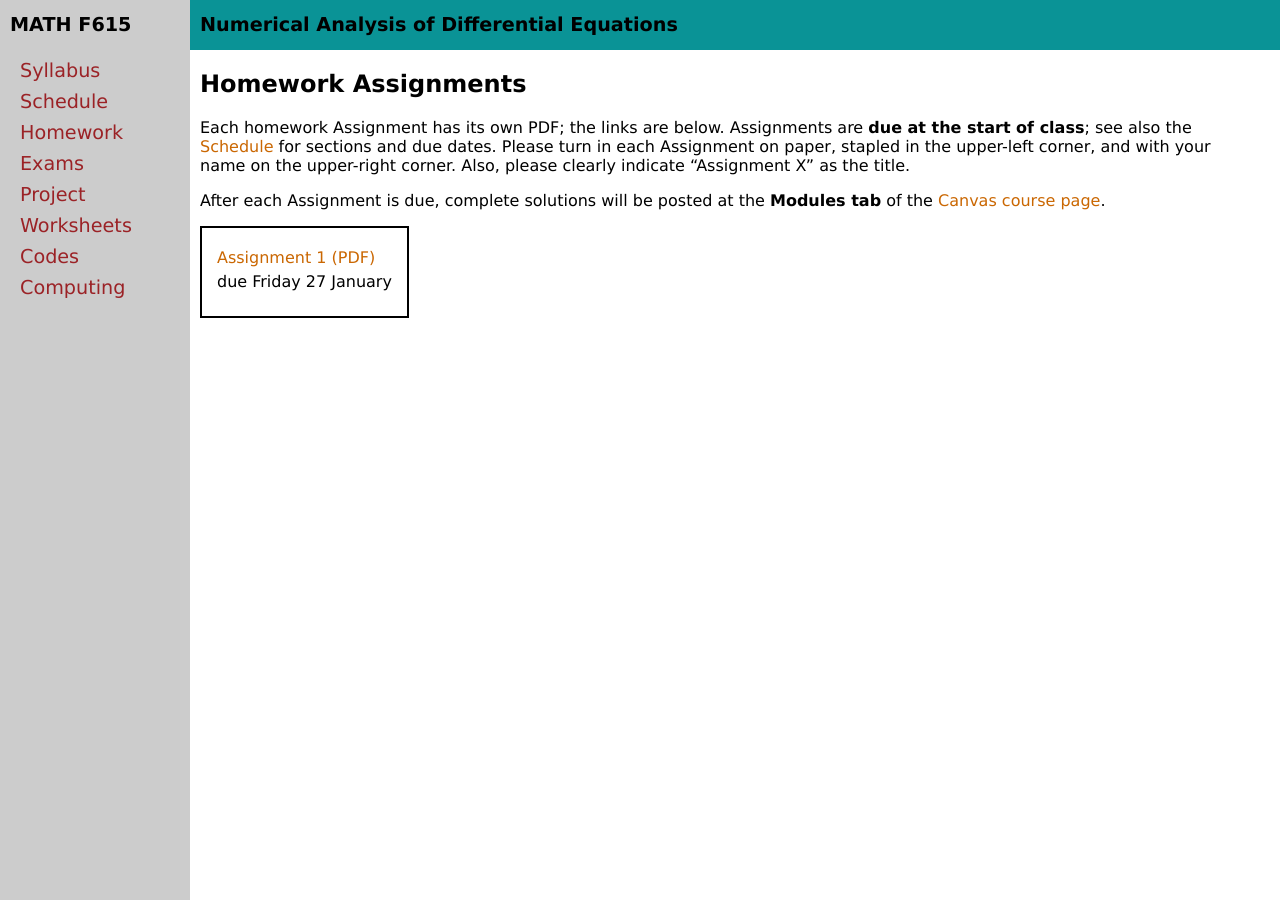
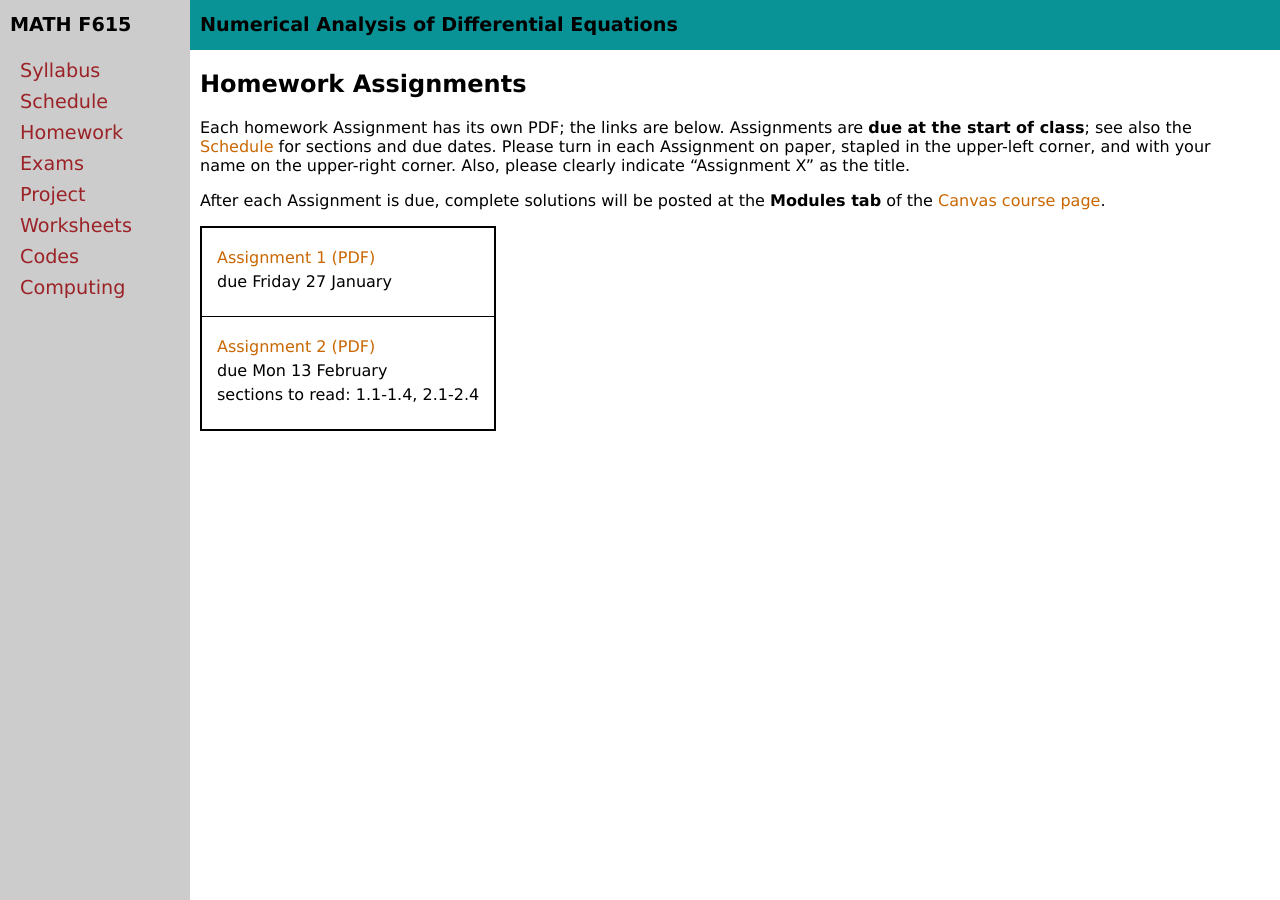
Before and after one commit to bueler/nade, a Jekyll site: the page built from homework.md, in a window 1280 px wide. Built offline with Jekyll 4.4.1, drawn with Linux system fonts in a browser that asks for light colours.

Commit message:
next assignment

```diff
--- a/_data/homework.yml
+++ b/_data/homework.yml
@@ -5,3 +5,7 @@ homework:
   due: Friday 27 January
   blank: A1.pdf
   #sections: FIXME
+- name: Assignment 2
+  due: Mon 13 February
+  blank: A2.pdf
+  sections: 1.1-1.4, 2.1-2.4
```
Also changed, not shown: 2 other files.
